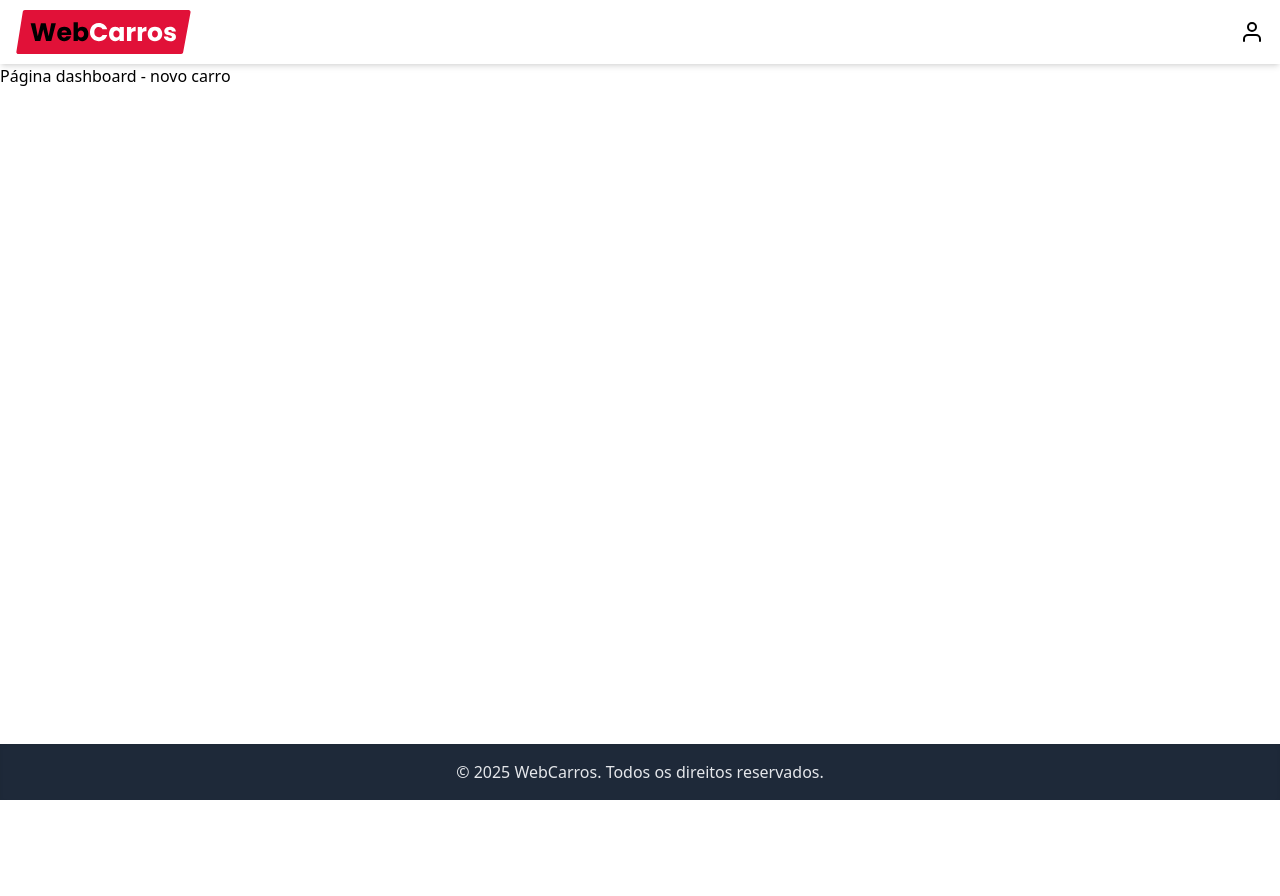
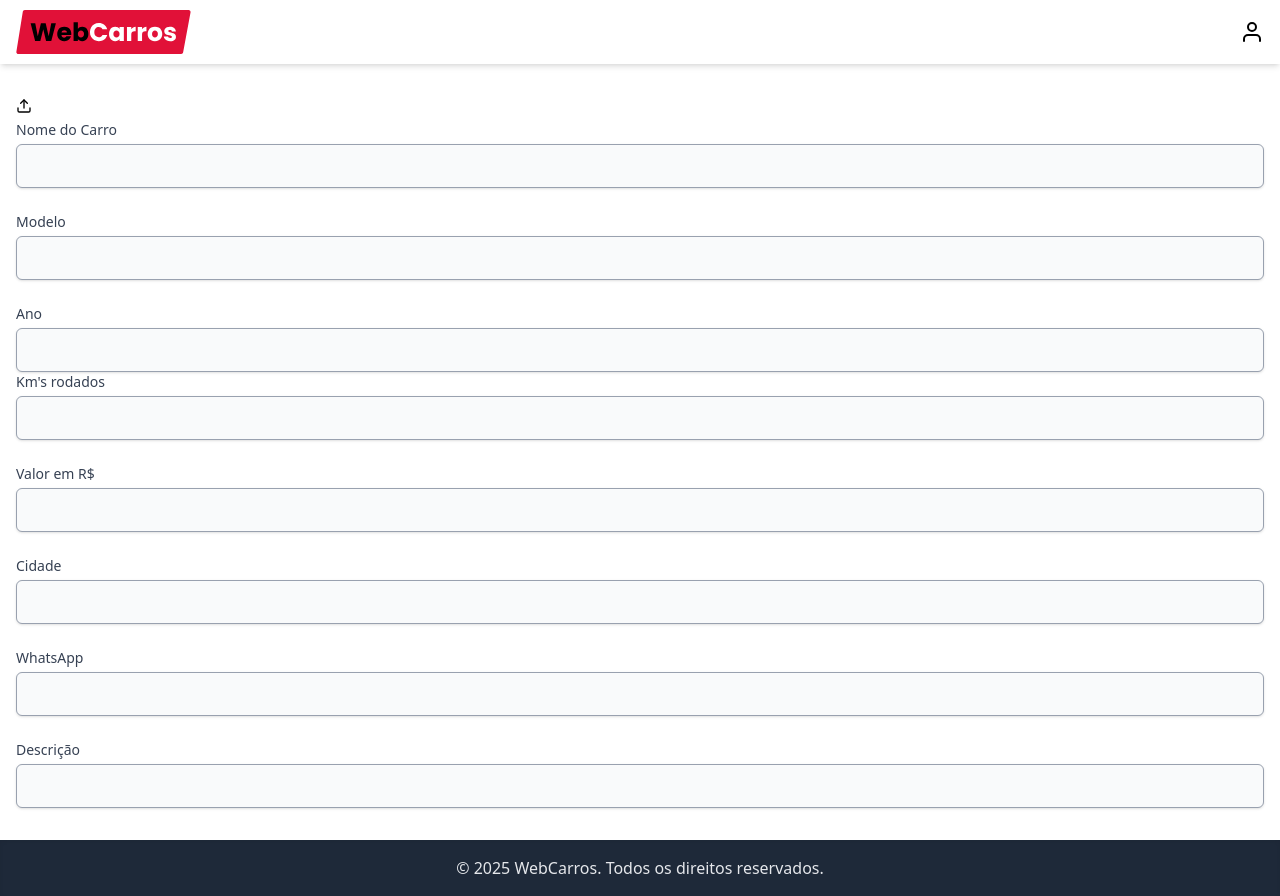
Before and after one commit to g4brielpy/webcarros, a React (Vite) app: page /dashboard/newcar in a window 1280 px wide. Before the commit the page ends 800 px from the top, so only its background shows below. Built offline with nearby package versions, Linux system fonts and the light colour scheme; no server answers; sample sign-in values are in the browser's storage.

Commit message:
Criando formulário de cadastro de carro

```diff
--- a/src/pages/Dashboard/NewCar.tsx
+++ b/src/pages/Dashboard/NewCar.tsx
@@ -1,9 +1,31 @@
-import React from "react";
+import { FiUpload } from "react-icons/fi";
+import { InputCustom } from "../../components/UI/InputCustom";
 
 export default function NewCar() {
   return (
-    <div>
-      <h1>Página dashboard - novo carro</h1>
+    <div className="container px-4 mx-auto my-8">
+      <main>
+        <section>
+          <button>
+            <FiUpload />
+          </button>
+        </section>
+
+        <section>
+          <form className="space-y-6">
+            <InputCustom type="text" label="Nome do Carro" />
+            <InputCustom type="text" label="Modelo" />
+            <div>
+              <InputCustom label="Ano" />
+              <InputCustom label="Km's rodados" />
+            </div>
+            <InputCustom label="Valor em R$" />
+            <InputCustom type="text" label="Cidade" />
+            <InputCustom type="text" label="WhatsApp" />
+            <InputCustom type="text" label="Descrição" />
+          </form>
+        </section>
+      </main>
     </div>
   );
 }
```
